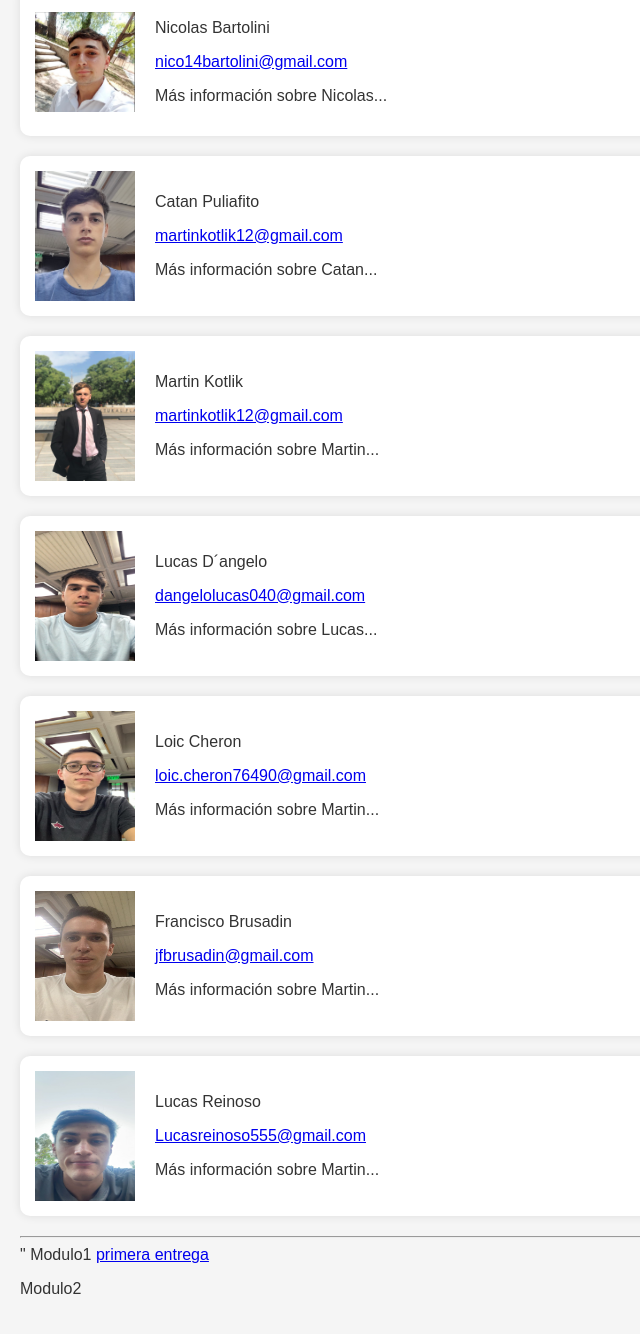
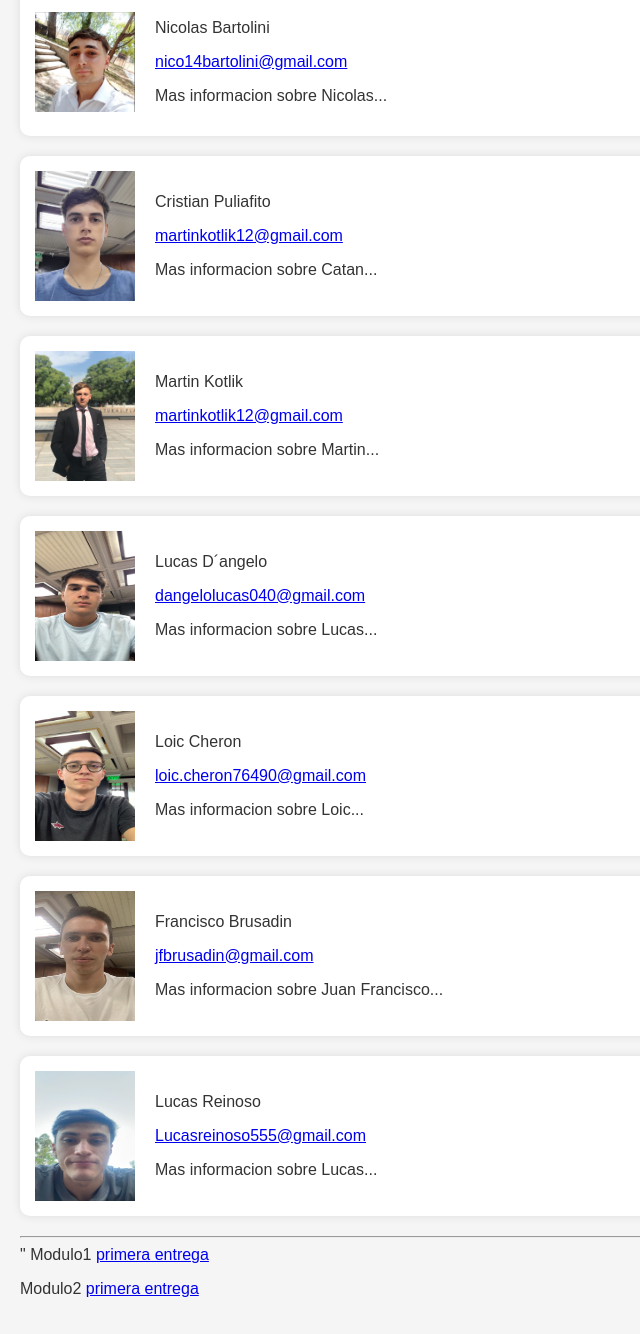
Before and after one commit to Nico14B/CV_BARTOLINI, a plain HTML site: page index.html in a window 1280 px wide. Shown: the part 191-1525 px from the top of the page, without its empty margins (0-640 px from the left). Drawn offline with Linux system fonts and the light colour scheme; a web font is replaced by a local one.

Commit message:
index.html

```diff
--- a/index.html
+++ b/index.html
@@ -46,16 +46,16 @@
         <div>
             <p>Nicolas Bartolini</p>
                   <p> <a href="mailto://nico14bartolini@gmail.com">nico14bartolini@gmail.com</a></p>
-            <p class="info">Más información sobre Nicolas...</p>
+            <p class="info">Mas informacion sobre Nicolas...</p>
         </div>
     </div>
 
     <div class="member">
         <img src="CATAN.jpg" alt="" width="100" height="130">
         <div>
-            <p>Catan Puliafito</p>
-                  <p> <a href="mailto://martinkotlik12@gmail.com"> martinkotlik12@gmail.com</a></p>
-            <p class="info">Más información sobre Catan...</p>
+            <p>Cristian Puliafito</p>
+                  <p> <a href="mailto://catanpulia@gmail.com"> martinkotlik12@gmail.com</a></p>
+            <p class="info">Mas informacion sobre Catan...</p>
         </div>
     </div>
 
@@ -64,7 +64,7 @@
         <div>
             <p>Martin Kotlik</p>
                 <p> <a href="mailto://martinkotlik12@gmail.com"> martinkotlik12@gmail.com</a></p>
-            <p class="info">Más información sobre Martin...</p>
+            <p class="info">Mas informacion sobre Martin...</p>
         </div>
     </div>
 
@@ -73,7 +73,7 @@
         <div>
             <p>Lucas D´angelo</p>
             <p> <a href="mailto://dangelolucas040@gmail.com"> dangelolucas040@gmail.com</a></p>
-            <p class="info">Más información sobre Lucas...</p>
+            <p class="info">Mas informacion sobre Lucas...</p>
         </div>
     </div>
 
@@ -82,7 +82,7 @@
         <div>
             <p>Loic Cheron</p>
             <p> <a href="mailto://loic.cheron76490@gmail.com">loic.cheron76490@gmail.com</a></p>
-            <p class="info">Más información sobre Martin...</p>
+            <p class="info">Mas informacion sobre Loic...</p>
         </div>
     </div>
  <div class="member">
@@ -90,7 +90,7 @@
         <div>
             <p>Francisco Brusadin</p>
             <p> <a href="mailto://jfbrusadin@gmail.com">jfbrusadin@gmail.com</a></p>
-            <p class="info">Más información sobre Martin...</p>
+            <p class="info">Mas informacion sobre Juan Francisco...</p>
         </div>
     </div>
 
@@ -99,13 +99,13 @@
         <div>
             <p>Lucas Reinoso</p>
             <p> <a href="mailto://Lucasreinoso555@gmail.com">Lucasreinoso555@gmail.com</a></p>
-            <p class="info">Más información sobre Martin...</p>
+            <p class="info">Mas informacion sobre Lucas...</p>
         </div>
     </div>
 
 <hr>"
     Modulo1 <a href="https://github.com/LucasDAngeloF/Modulo1">primera entrega</a> <p>
-        Modulo2
+     Modulo2 <a href="https://github.com/Nico14B/Modulo2">primera entrega</a> <p>
 
 
 
```
